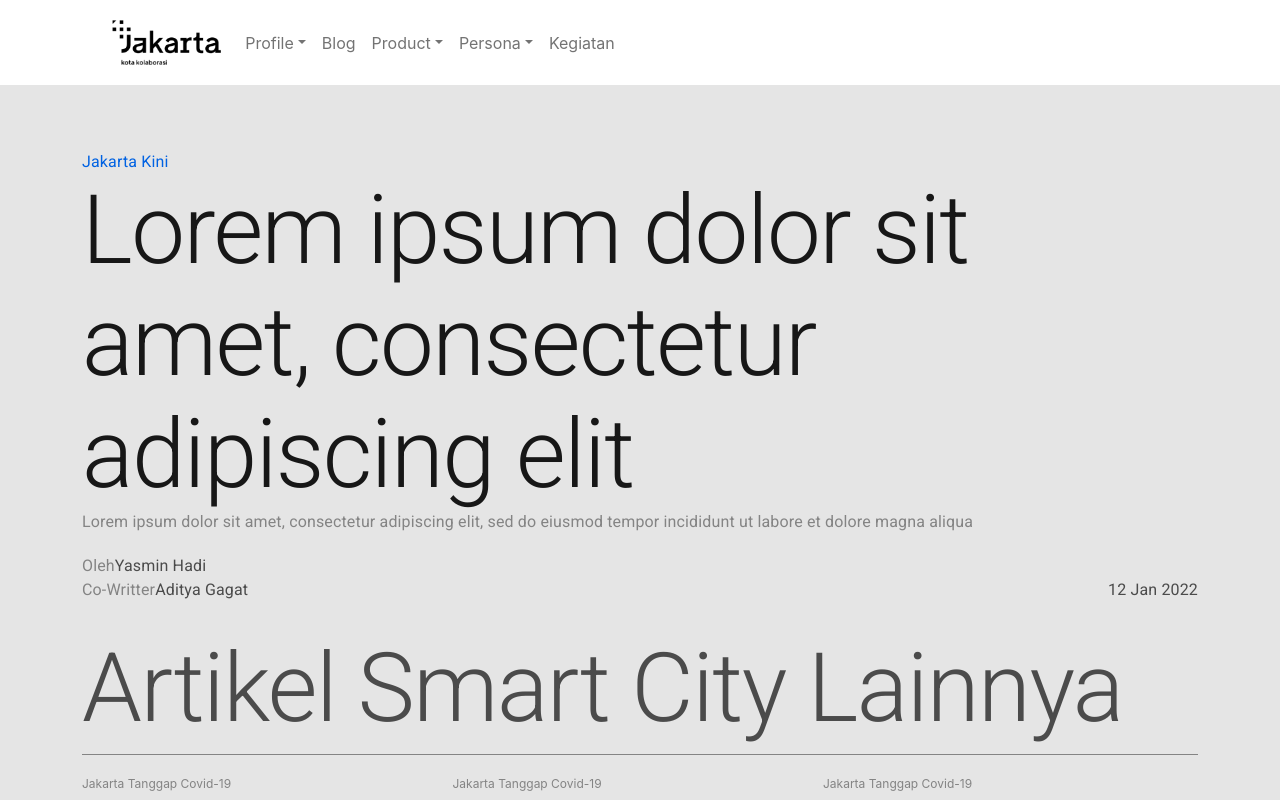
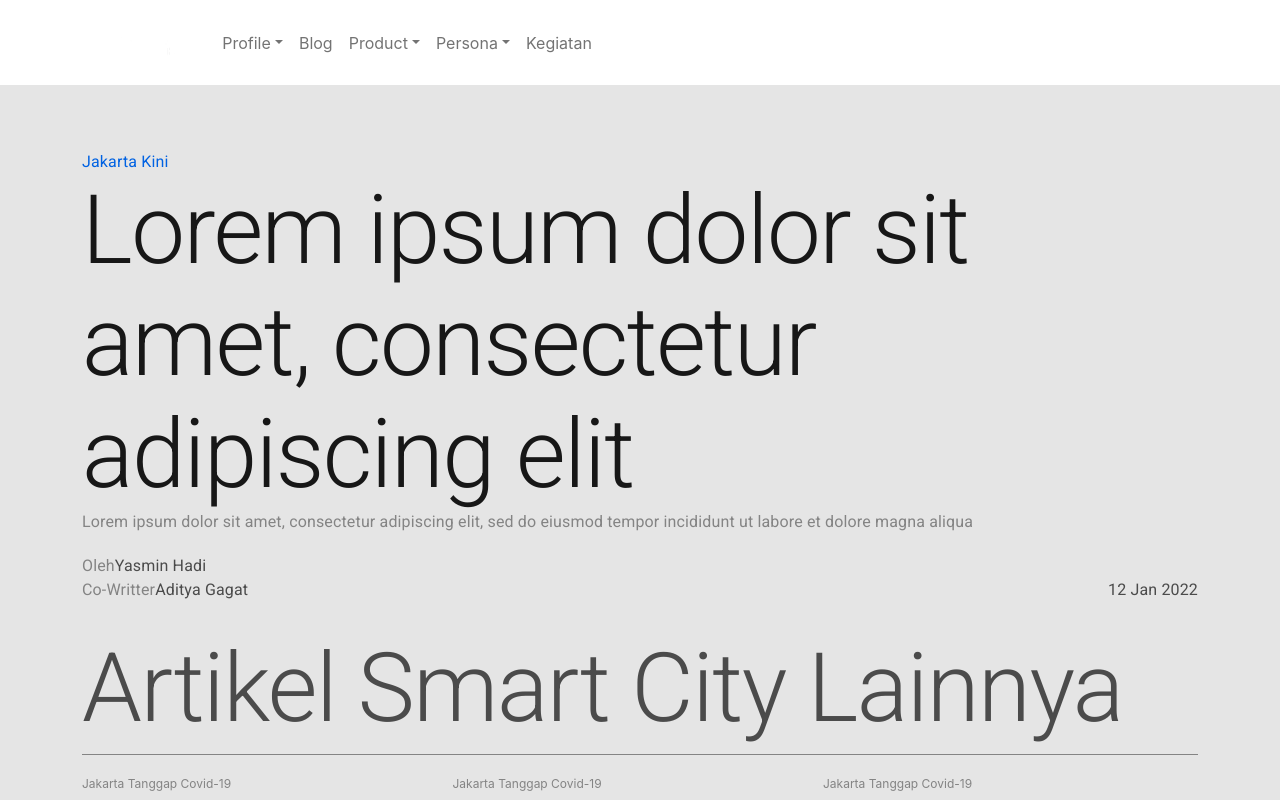
Before and after one commit to ferykurniawan17/web-corp, a Next.js app: page /blog/detail/1 in a window 1280 px wide. Shown: the top 800 px of the page. Built offline with nearby package versions, Linux system fonts and the light colour scheme; grey boxes are pictures that could not be loaded.

Commit message:
app white logo

```diff
--- a/src/shared/components/BannerSliderInfo/BannerSliderInfo.module.css
+++ b/src/shared/components/BannerSliderInfo/BannerSliderInfo.module.css
@@ -14,7 +14,7 @@
 .sliderContent {
   padding-bottom: 40px;
   text-align: left;
-  padding-right: 15%;
+  padding-right: 35%;
 }
 
 .headerInfo {
--- a/src/shared/components/MainMenu/MainMenu.tsx
+++ b/src/shared/components/MainMenu/MainMenu.tsx
@@ -37,7 +37,7 @@ const MainMenu = (props: MainMenuProps) => {
       <Container fluid>
         <Navbar.Brand href="#">
           <Link href={'/blog'}>
-            <img className={styles.logo} src='/images/jkt-colaboration.png' />
+            <img className={styles.logo} src='/images/app-logo-white.png' />
           </Link>
         </Navbar.Brand>
         <Navbar.Toggle aria-controls="navbarScroll" onClick={() => setTransperant(false)} />
--- a/styles/globals.css
+++ b/styles/globals.css
@@ -38,6 +38,10 @@ a {
   margin-right: 15px;
 }
 
+.navbar-light .navbar-nav .nav-link.active {
+  border-bottom: 1px solid #0062E0;
+}
+
 @media only screen and (min-width : 321px) {
   /* Styles */
   .container {
```
Also changed, not shown: public/images/app-logo-white.png (added).
